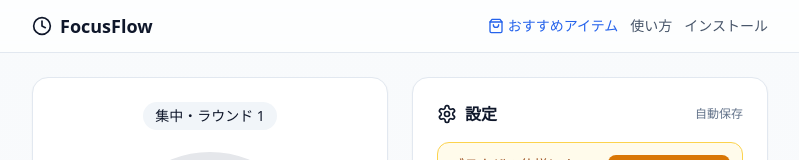
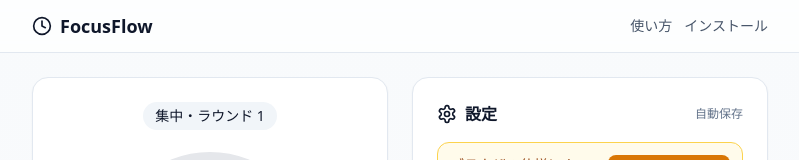
Before and after one commit to yoni-adi/FocusFlow, a React (Vite) app: page / in a window 1280 px wide. Shown: the top 160 px of the page, without its empty margins (240-1039 px from the left). Built offline with nearby package versions, Linux system fonts and the light colour scheme.

Commit message:
Hide shop section for AdSense review

```diff
--- a/src/App.jsx
+++ b/src/App.jsx
@@ -293,9 +293,9 @@
             <h1 className="font-bold text-lg">FocusFlow</h1>
           </div>
           <div className="flex items-center gap-3">
-            <a href="#shop" className="inline-flex items-center gap-1 text-sm text-blue-600">
+            {/* <a href="#shop" className="inline-flex items-center gap-1 text-sm text-blue-600">
             <ShoppingBag className="h-4 w-4"/>おすすめアイテム
-            </a>
+            </a>*/}
             <a href="#howto" className="inline-flex items-center gap-1 text-sm text-slate-600 hover:text-slate-900">使い方</a>
             <button
               onClick={() => alert("PWAのインストールはブラウザの共有/インストールから行えます。")}
```
